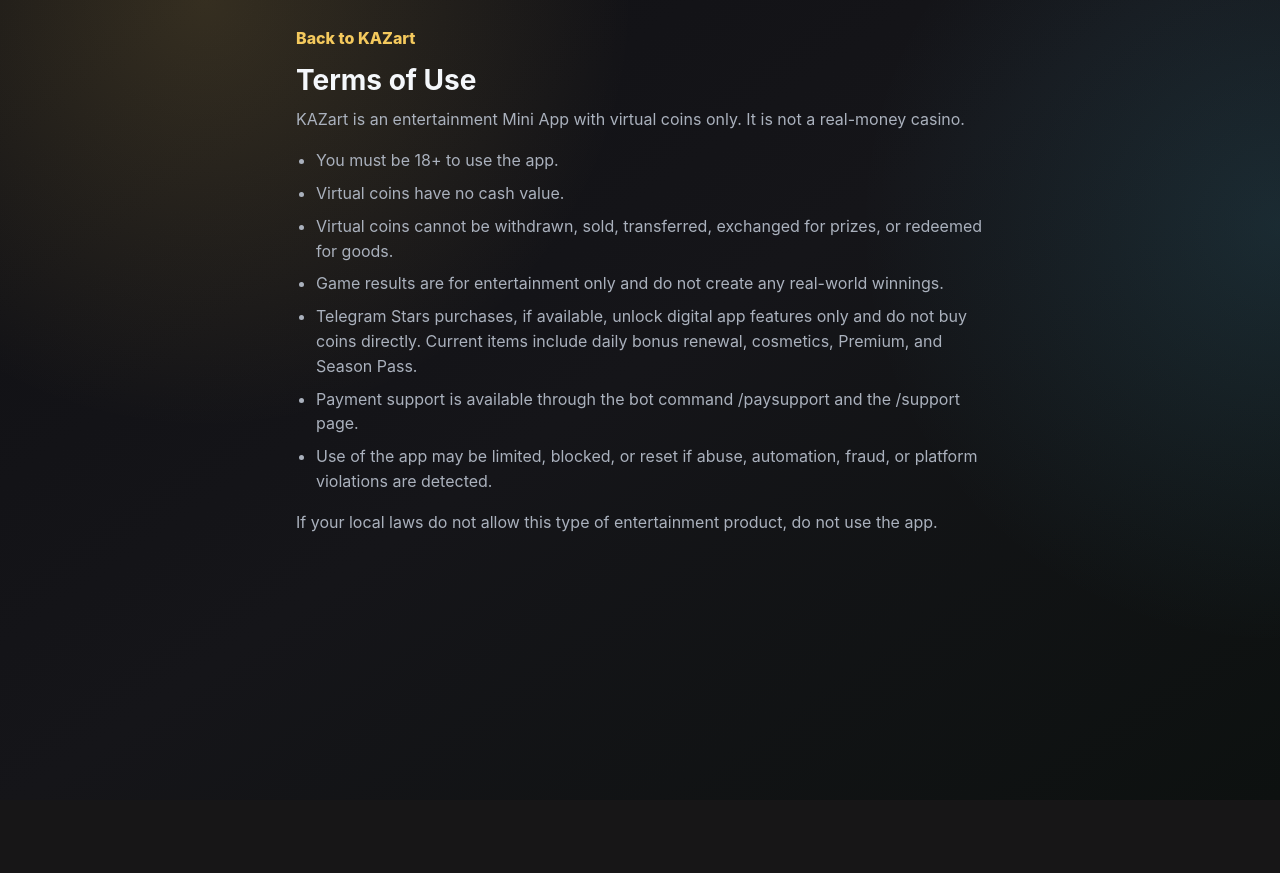
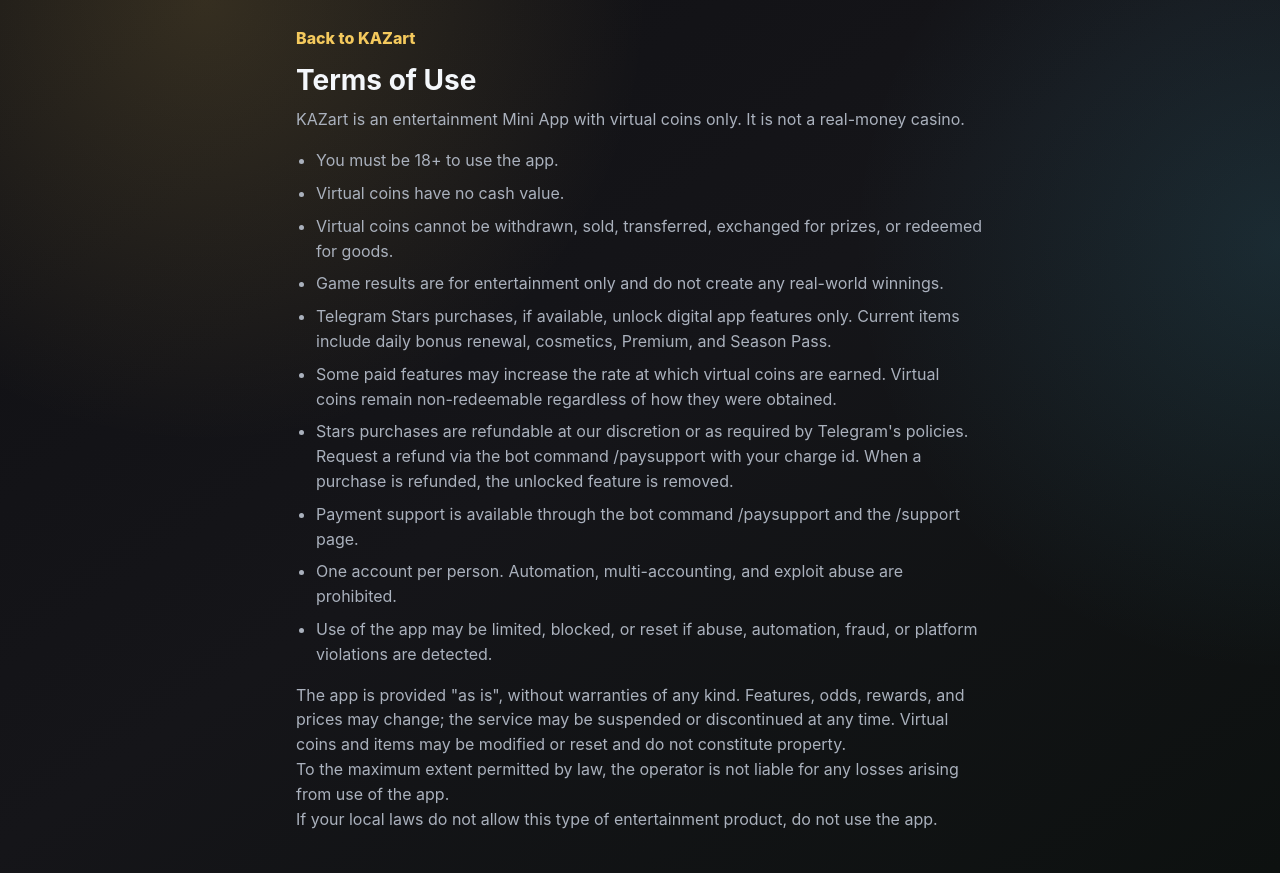
Before and after one commit to Thekeq/kazart, a Flask app: page /terms in a window 1280 px wide. Before the commit the page ends 532 px from the top, so only its background shows below. Run offline with Flask 3, Linux system fonts and the light colour scheme; parts of the project's set-up code (start-up, migrations or seed data) failed here and were passed over.

Commit message:
Align legal wording: honest shop descriptions, refund policy, as-is and liability clauses
Co-Authored-By: Claude Opus 4.8 (1M context) <noreply@anthropic.com>

```diff
--- a/services/shop.py
+++ b/services/shop.py
@@ -11,7 +11,7 @@ SHOP_ITEMS = (
         "kind": DAILY_BONUS_RENEW_KIND,
         "stars": DAILY_BONUS_RENEW_STARS,
         "title": "Renew daily bonus",
-        "description": "Reset the 24h daily bonus timer. This does not buy coins directly.",
+        "description": "Reset the 24h daily bonus timer so the bonus can be claimed again sooner. Coins stay non-redeemable.",
         "category": "utility",
     },
     {
@@ -39,7 +39,7 @@ SHOP_ITEMS = (
         "kind": "season_pass",
         "stars": 149,
         "title": "Season pass",
-        "description": "Premium season reward track with cosmetic rewards. No gameplay advantage.",
+        "description": "Premium season reward track with bonus virtual coins and cosmetics. No effect on game odds.",
         "category": "premium",
     },
 )
--- a/static/js/webapp.js
+++ b/static/js/webapp.js
@@ -141,7 +141,7 @@ const i18n = {
     "shop.buy": "{stars} Stars",
   "shop.invoiceOpened": "Счет открыт. После оплаты покупка применится в Mini App.",
     "shop.renewTitle": "Обновить ежедневный бонус",
-    "shop.renewDesc": "Сбросить 24-часовой таймер бонуса. Монеты напрямую не покупаются.",
+    "shop.renewDesc": "Сбросить 24-часовой таймер бонуса и забрать его раньше. Монеты остаются невыводимыми.",
     "shop.renewed": "Счет открыт. После оплаты бонус можно будет забрать снова.",
     "leaders.title": "Лидерборд",
     "leaders.desc": "Топ 100 пользователей по балансу.",
@@ -250,7 +250,7 @@ Object.assign(i18n.uk, {
   "shop.desc": "Telegram Stars відкривають цифрові функції: косметику, Premium, Season Pass і renew daily bonus. Шанси та виплати не змінюються.",
   "shop.invoiceOpened": "Рахунок відкрито. Після оплати покупка застосовується в Mini App.",
   "shop.renewTitle": "Оновити щоденний бонус",
-  "shop.renewDesc": "Скинути 24-годинний таймер бонусу. Монети напряму не купуються.",
+  "shop.renewDesc": "Скинути 24-годинний таймер бонусу та забрати його раніше. Монети залишаються невивідними.",
   "shop.renewed": "Рахунок відкрито. Після оплати бонус можна буде забрати знову.",
   "leaders.desc": "Топ 100 користувачів за балансом."
 });
@@ -275,7 +275,7 @@ Object.assign(i18n.en, {
   "roulette.lose": "Number {number}. Missed.",
   "shop.invoiceOpened": "Invoice opened. After payment, the item will be applied in the Mini App.",
   "shop.renewTitle": "Renew daily bonus",
-  "shop.renewDesc": "Reset the 24h bonus timer. This does not buy coins directly.",
+  "shop.renewDesc": "Reset the 24h bonus timer so the bonus can be claimed again sooner. Coins stay non-redeemable.",
   "shop.renewed": "Invoice opened. After payment, you can claim the bonus again."
 });
 
--- a/templates/legal.html
+++ b/templates/legal.html
@@ -17,10 +17,15 @@
     <li>Virtual coins have no cash value.</li>
     <li>Virtual coins cannot be withdrawn, sold, transferred, exchanged for prizes, or redeemed for goods.</li>
     <li>Game results are for entertainment only and do not create any real-world winnings.</li>
-    <li>Telegram Stars purchases, if available, unlock digital app features only and do not buy coins directly. Current items include daily bonus renewal, cosmetics, Premium, and Season Pass.</li>
+    <li>Telegram Stars purchases, if available, unlock digital app features only. Current items include daily bonus renewal, cosmetics, Premium, and Season Pass.</li>
+    <li>Some paid features may increase the rate at which virtual coins are earned. Virtual coins remain non-redeemable regardless of how they were obtained.</li>
+    <li>Stars purchases are refundable at our discretion or as required by Telegram's policies. Request a refund via the bot command /paysupport with your charge id. When a purchase is refunded, the unlocked feature is removed.</li>
     <li>Payment support is available through the bot command /paysupport and the /support page.</li>
+    <li>One account per person. Automation, multi-accounting, and exploit abuse are prohibited.</li>
     <li>Use of the app may be limited, blocked, or reset if abuse, automation, fraud, or platform violations are detected.</li>
   </ul>
+  <p>The app is provided "as is", without warranties of any kind. Features, odds, rewards, and prices may change; the service may be suspended or discontinued at any time. Virtual coins and items may be modified or reset and do not constitute property.</p>
+  <p>To the maximum extent permitted by law, the operator is not liable for any losses arising from use of the app.</p>
   <p>If your local laws do not allow this type of entertainment product, do not use the app.</p>
   {% else %}
   <h1>Privacy Policy</h1>
@@ -30,6 +35,7 @@
     <li>Payment card data is not handled by KAZart. Telegram processes Telegram Stars payments.</li>
     <li>Game logs are used for balances, anti-abuse checks, support, and admin statistics.</li>
     <li>Data may be backed up to protect the service from accidental loss.</li>
+    <li>Data is retained while the account is active; backup copies are kept for roughly two weeks before rotation.</li>
   </ul>
   <p>Contact the bot owner for deletion or support requests.</p>
   {% endif %}
```
